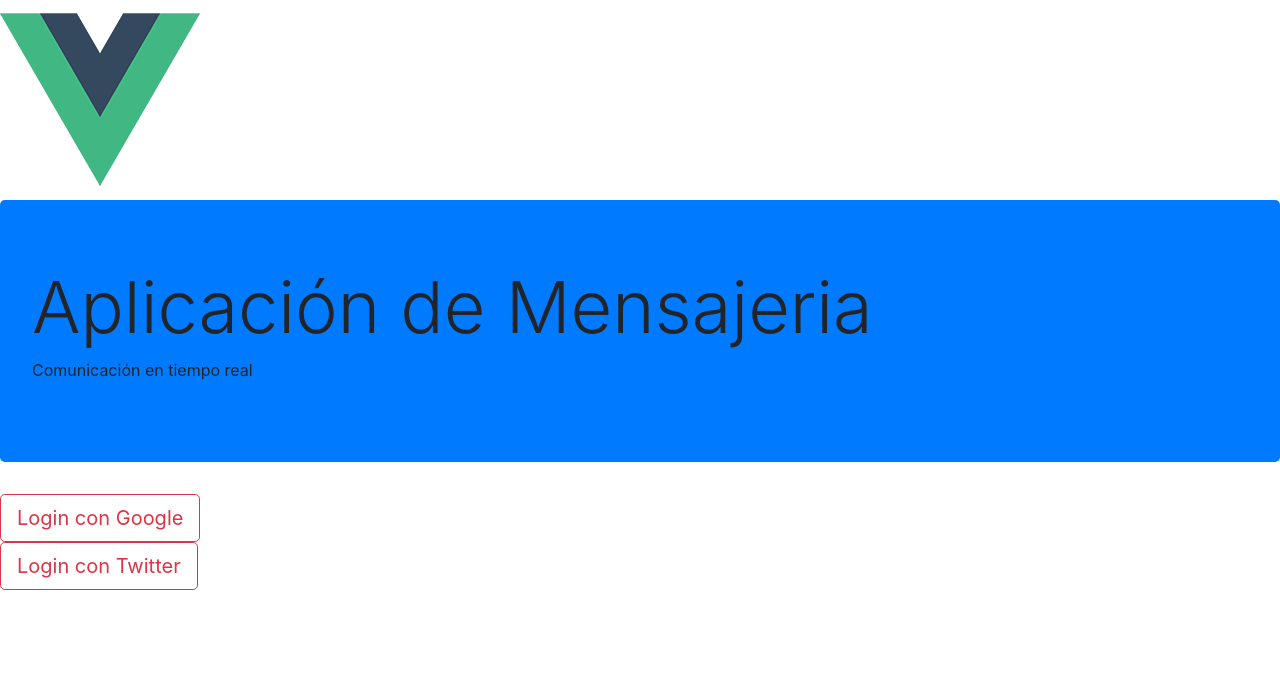
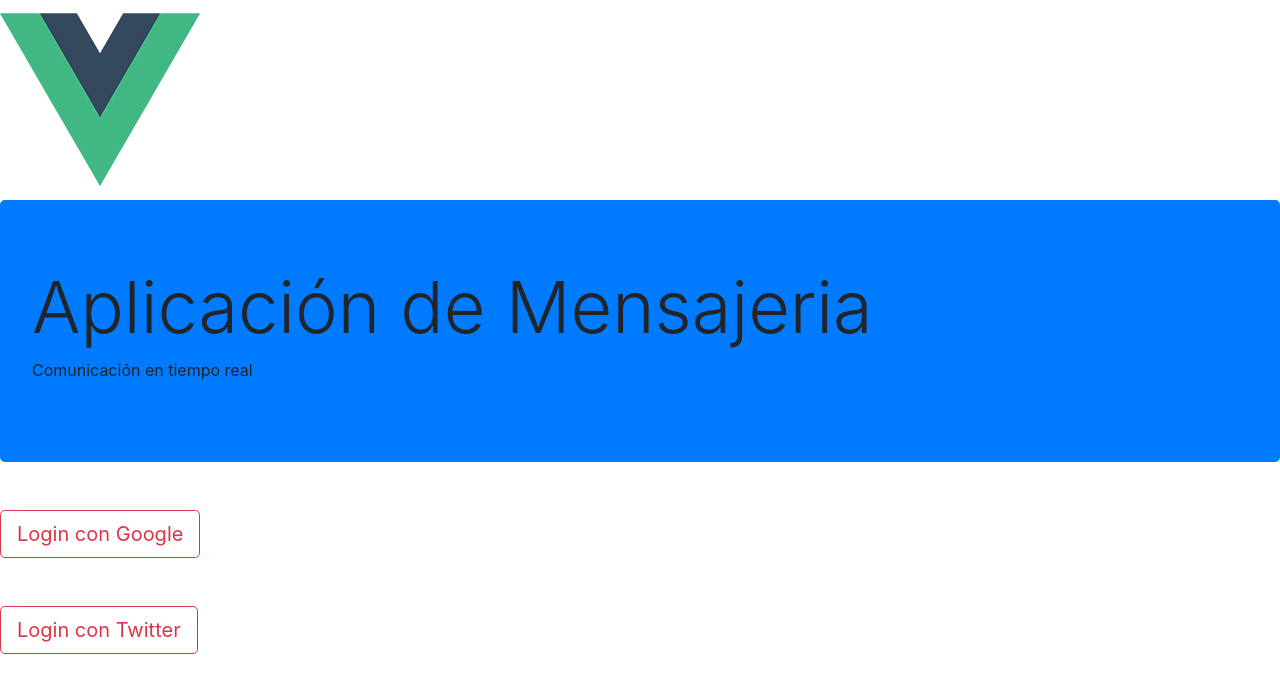
Before and after one commit to Daniel151505/Aplicacion-de-mensajeria, a Vue app in the folder aplicacionMensajeria/: page /login in a window 1280 px wide. Shown: the top 692 px of the page. Built offline with nearby package versions, Linux system fonts and the light colour scheme.

Commit message:
Agregando magin top en los botones

```diff
--- a/aplicacionMensajeria/src/pages/Login.vue
+++ b/aplicacionMensajeria/src/pages/Login.vue
@@ -7,13 +7,13 @@
   </div>
 
   <div class="container-fluid">
-    <div class="row">
+    <div class="row mt-5">
       <div class="div text-center">
         <button class="btn btn-outline-danger btn-lg">Login con Google</button>
       </div>
     </div>
 
-  <div class="row">
+  <div class="row mt-5">
       <div class="div text-center">
         <button class="btn btn-outline-danger btn-lg">Login con Twitter</button>
       </div>
```
